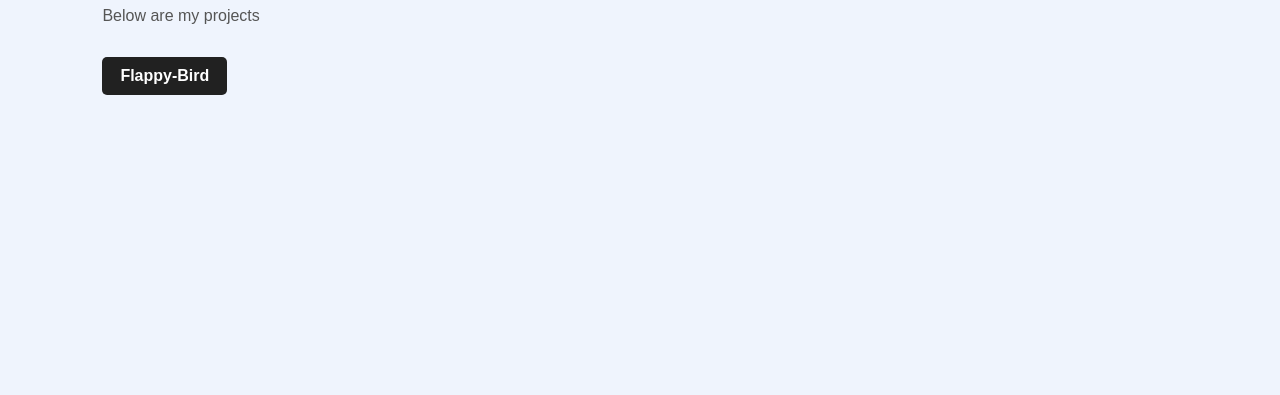
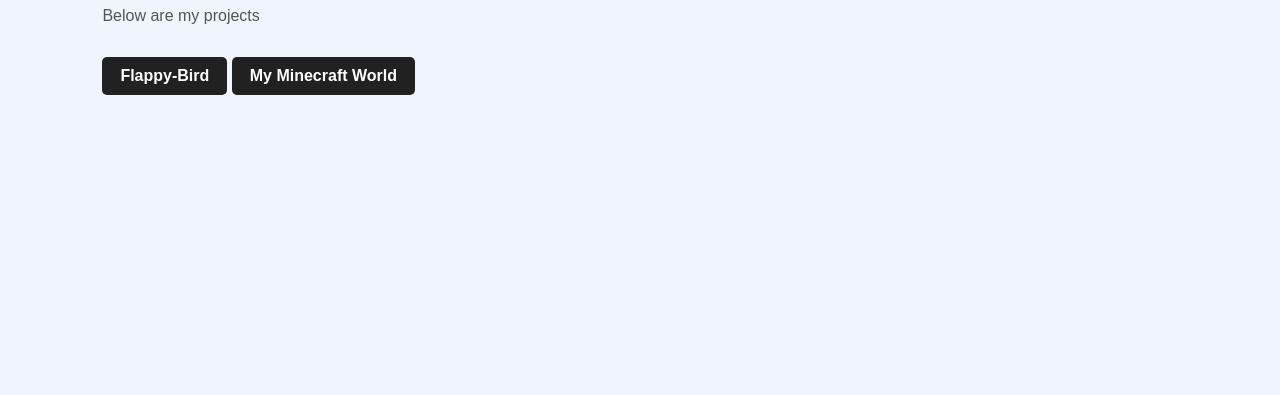
Before and after one commit to FlipnoteGamer/ashuportfolio, a plain HTML site: page projects.html in a window 1280 px wide. Shown: the part 405-800 px from the top of the page. Drawn offline with Linux system fonts and the light colour scheme.

Commit message:
Update projects.html

```diff
--- a/projects.html
+++ b/projects.html
@@ -23,6 +23,7 @@
             <h1>My <span>Projects</span></h1>
             <p>Below are my projects</p>
             <a href="https://flipnotegamer.github.io/Flappy-Bird/">Flappy-Bird</a>
+            <a href="https://www.mediafire.com/file/4g9rll8z8o1n2rc/Ashutosh.mcworld/file">My Minecraft World</a>
 
         </div>
         <div class="images">
```
